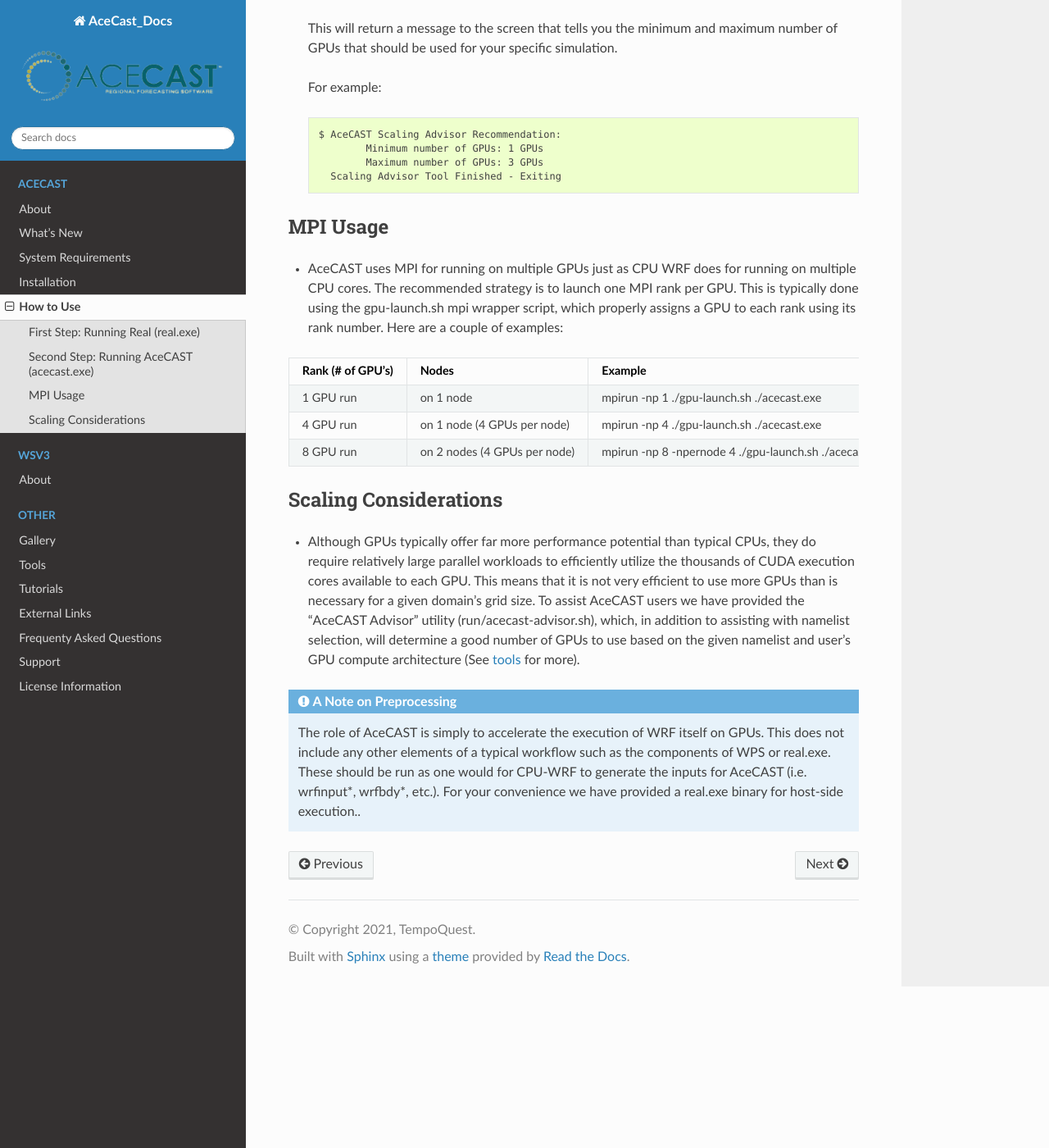
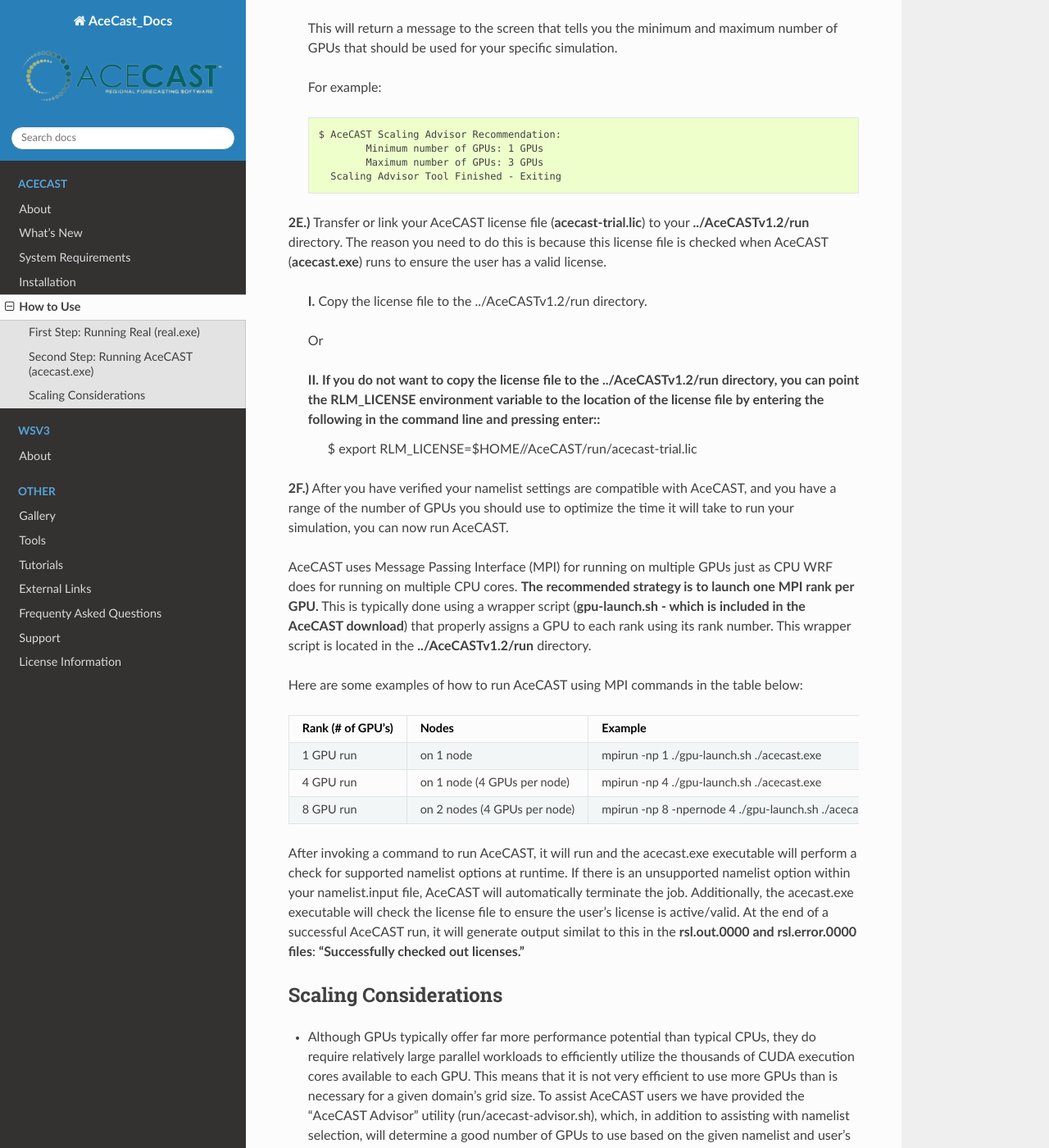
Before and after one commit to TempoQuestInc/AceCAST-Docs, a Sphinx documentation site: the page built from source/How_to_use.rst, in a window 1280 px wide and 1400 px high, scrolled down 4897 px. Shown: the whole window at 82% size. Built offline with Sphinx 7.4.7 and the Read the Docs theme 2.0.0, drawn with Linux system fonts in a browser that asks for light colours.

Commit message:
Completing Running AceCAST section

```diff
--- a/source/How_to_use.rst
+++ b/source/How_to_use.rst
@@ -178,20 +178,31 @@
                   Scaling Advisor Tool Finished - Exiting
 
 
-MPI Usage
----------
 
-* AceCAST uses MPI for running on multiple GPUs just as CPU WRF does for running on multiple CPU cores. The recommended strategy is to launch one MPI rank per GPU. This is typically done using the gpu-launch.sh mpi wrapper script, which properly assigns a GPU to each rank using its rank number. Here are a couple of examples:
+**2E.)** Transfer or link your AceCAST license file (**acecast-trial.lic**) to your **../AceCASTv1.2/run** directory. The reason you need to do this is because this license file is checked when AceCAST (**acecast.exe**) runs to ensure the user has a valid license.
+
+        **I.** Copy the license file to the ../AceCASTv1.2/run directory.
+
+        Or
+
+        **II.** If you do not want to copy the license file to the ../AceCASTv1.2/run directory, you can point the **RLM_LICENSE** environment variable to the location of the license file by entering the following in the command line and pressing enter::
+                $ export RLM_LICENSE=$HOME//AceCAST/run/acecast-trial.lic
+
+
+
+**2F.)** After you have verified your namelist settings are compatible with AceCAST, and you have a range of the number of GPUs you should use to optimize the time it will take to run your simulation, you can now run AceCAST.
+
+AceCAST uses Message Passing Interface (MPI) for running on multiple GPUs just as CPU WRF does for running on multiple CPU cores. **The recommended strategy is to launch one MPI rank per GPU.** This is typically done using a wrapper script (**gpu-launch.sh - which is included in the AceCAST download**) that properly assigns a GPU to each rank using its rank number. This wrapper script is located in the **../AceCASTv1.2/run** directory.
+
+Here are some examples of how to run AceCAST using MPI commands in the table below:
 
 .. include:: _templates/mpi_table.txt
+
+After invoking a command to run AceCAST, it will run and the acecast.exe executable will perform a check for supported namelist options at runtime. If there is an unsupported namelist option within your namelist.input file, AceCAST will automatically terminate the job. Additionally, the acecast.exe executable will check the license file to ensure the user's license is active/valid. At the end of a successful AceCAST run, it will generate output similat to this in the **rsl.out.0000 and rsl.error.0000 files**: **"Successfully checked out licenses."**
+
+
 
 Scaling Considerations
 ----------------------
 
 * Although GPUs typically offer far more performance potential than typical CPUs, they do require relatively large parallel workloads to efficiently utilize the thousands of CUDA execution cores available to each GPU. This means that it is not very efficient to use more GPUs than is necessary for a given domain's grid size. To assist AceCAST users we have provided the "AceCAST Advisor" utility (run/acecast-advisor.sh), which, in addition to assisting with namelist selection, will determine a good number of GPUs to use based on the given namelist and user's GPU compute architecture (See :ref:`tools <toolslink>` for more).
-
-
-
-.. admonition:: A Note on Preprocessing
-
-   The role of AceCAST is simply to accelerate the execution of WRF itself on GPUs. This does not include any other elements of a typical workflow such as the components of WPS or real.exe. These should be run as one would for CPU-WRF to generate the inputs for AceCAST (i.e. wrfinput*, wrfbdy*, etc.). For your convenience we have provided a real.exe binary for host-side execution..
```
